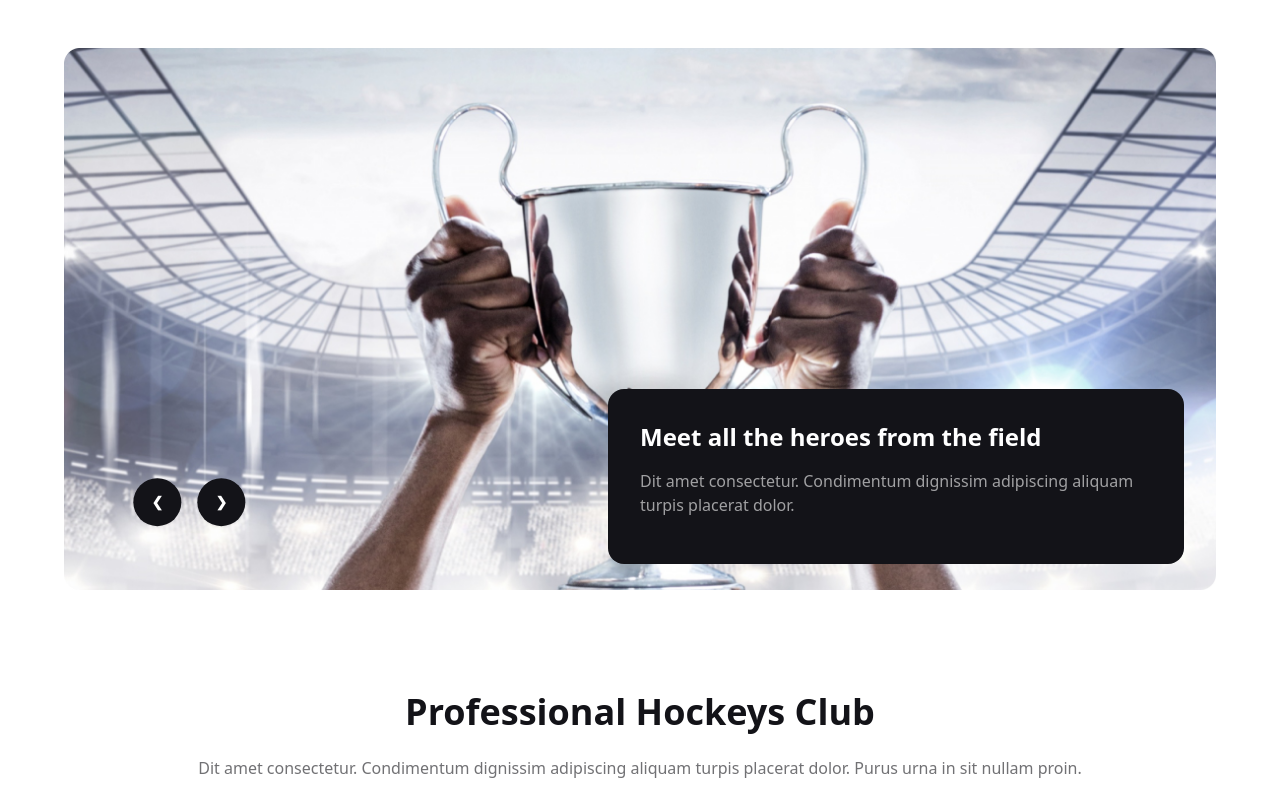
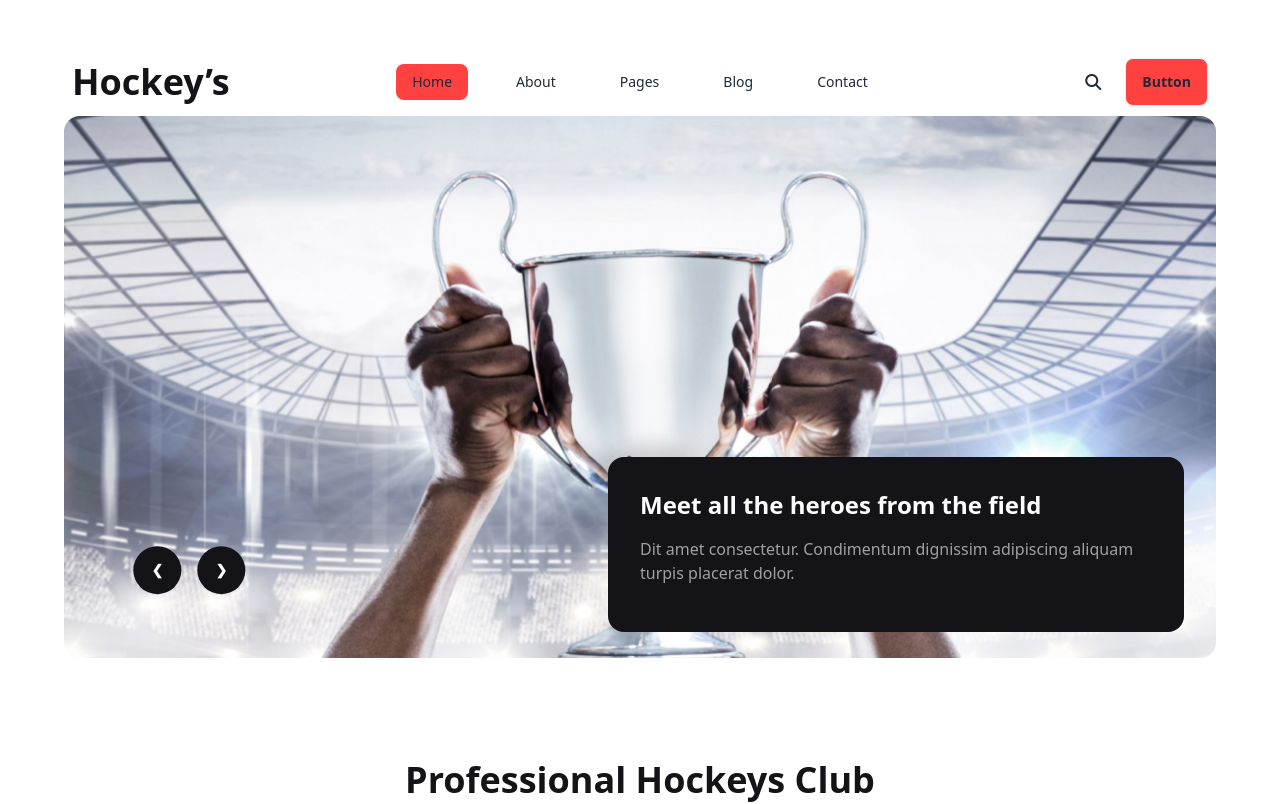
Before and after one commit to moshabbirhossain/hossain-hockeys, a plain HTML site: page index.html in a window 1280 px wide. Shown: the top 804 px of the page. Drawn offline with nearby package versions, Linux system fonts and the light colour scheme.

Commit message:
navbar completed

```diff
--- a/index.html
+++ b/index.html
@@ -5,6 +5,8 @@
     <meta name="viewport" content="width=device-width, initial-scale=1.0">
     <link rel="shortcut icon" href="./images/Hockeys.jpeg" type="image/x-icon">
     <title>Hossain Hockeys</title>
+    <!-- font awesome style -->
+    <script src="https://kit.fontawesome.com/547466c538.js" crossorigin="anonymous"></script>
     <link href="https://cdn.jsdelivr.net/npm/daisyui@4.6.0/dist/full.min.css" rel="stylesheet" type="text/css" />
     <script src="https://cdn.tailwindcss.com"></script>
     <!-- font-manrope -->
@@ -37,6 +39,38 @@
 </head>
 <body>
     <header class="relative max-w-6xl lg:mx-auto my-4 mx-4 lg:mt-12 lg:mb-24">
+        <nav>
+            <div class="navbar bg-base-100">
+                <div class="navbar-start">
+                    <div class="dropdown">
+                        <div tabindex="0" role="button" class="btn btn-ghost lg:hidden">
+                        <svg xmlns="http://www.w3.org/2000/svg" class="h-5 w-5" fill="none" viewBox="0 0 24 24" stroke="currentColor"><path stroke-linecap="round" stroke-linejoin="round" stroke-width="2" d="M4 6h16M4 12h8m-8 6h16" /></svg>
+                        </div>
+                        <ul tabindex="0" class="menu menu-sm dropdown-content mt-3 z-[1] p-2 shadow bg-base-100 rounded-box w-52">
+                            <li><a class="bg-btn-main">Home</a></li>
+                            <li><a>About</a></li>
+                            <li><a>Pages</a></li>
+                            <li><a>Blog</a></li>
+                            <li><a>Contact</a></li>
+                        </ul>
+                    </div>
+                    <h2 class="text-color-black text-4xl font-extrabold">Hockey’s</h2>
+                </div>
+                <div class="navbar-center hidden lg:flex">
+                    <ul class="menu menu-horizontal px-1 gap-8">
+                        <li><a class="bg-btn-main">Home</a></li>
+                            <li><a>About</a></li>
+                            <li><a>Pages</a></li>
+                            <li><a>Blog</a></li>
+                            <li><a>Contact</a></li>
+                    </ul>
+                </div>
+                <div class="navbar-end gap-6">
+                    <i class="fas fa-search lg:visible invisible"></i>
+                    <a class="btn bg-btn-main">Button</a>
+                </div>
+            </div>
+        </nav>
         <!-- banner section with carousel -->
         <div class="carousel overflow-y-hidden">
             <div id="slide1" class="carousel-item relative w-full">
```
